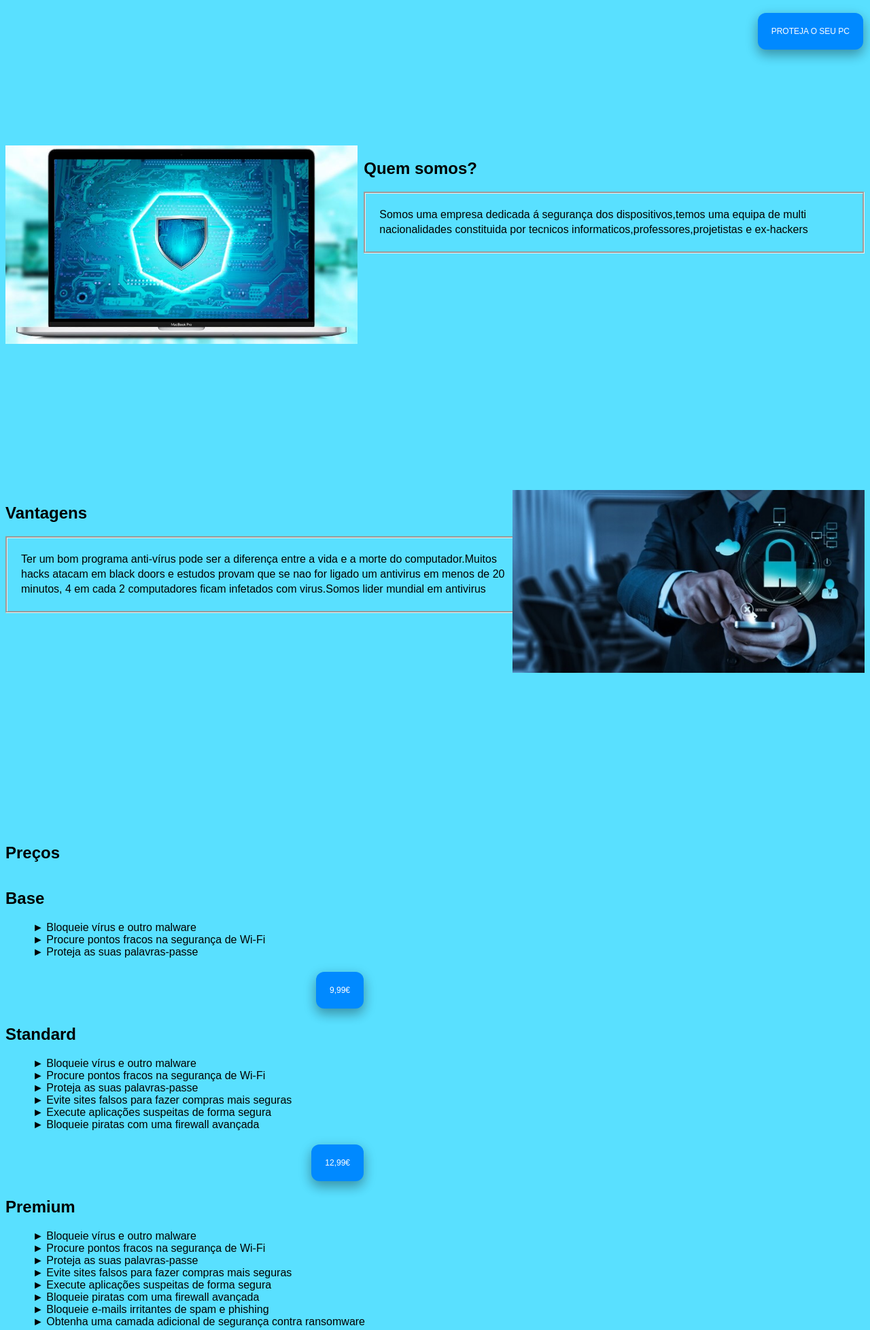
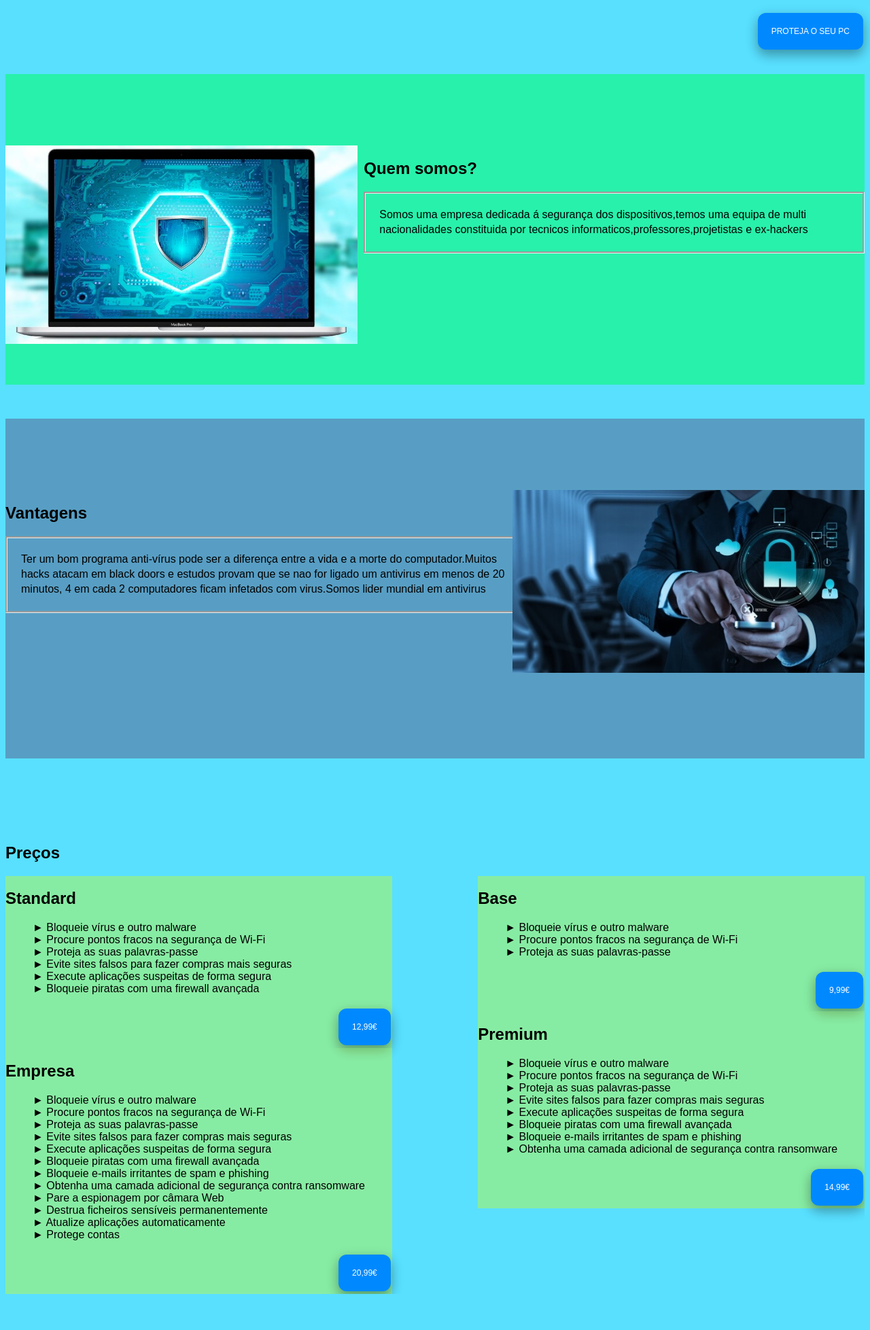
Before and after one commit to JosePedro99/windowsecure, a plain HTML site: page index.html in a window 1280 px wide. Shown: the part 514-2471 px from the top of the page at 68% size. Drawn offline with Linux system fonts and the light colour scheme.

Commit message:
Update css.css

```diff
--- a/css.css
+++ b/css.css
@@ -93,16 +93,16 @@ min-height: 518px;padding-top:inherit;}
 
 article{padding-top: 105px;}
 
-#art2{    overflow: hidden;padding-bottom: 60px;
+#art2{    overflow: hidden;padding-bottom: 60px;background-color: #00ff668c
     /*margin-top: 50px;*/
 
     }
-#art3{margin-top: 50px;    padding-bottom:198px;
+#art3{margin-top: 50px;    padding-bottom:198px;background-color:#5757847a
    /* margin-top: 50px;*/
 
     }
 #art4{    /*margin-top: 50px;*/
-   display:inline-grid;}
+   overflow: hidden;}
 
 
 #art4 li{float: none;}
@@ -135,3 +135,21 @@ p{border-style: groove;overflow: inherit;padding-top: 20px;
 #vantagens{overflow: -webkit-paged-x;line-height: 1.4;}
 #art5{text-align: center;}
 #art2 p {line-height: 1.4;}
+#art4 section {    width: 45%;
+    float: left;background-color:#d8ff005c
+    }
+
+#art4 section:nth-child(even) {float: right;}
+
+@media (max-width: 1000px)
+{
+
+    #image2{
+        float:none;
+        max-width: 100%;
+        width: auto;
+        }
+
+
+
+}
```
